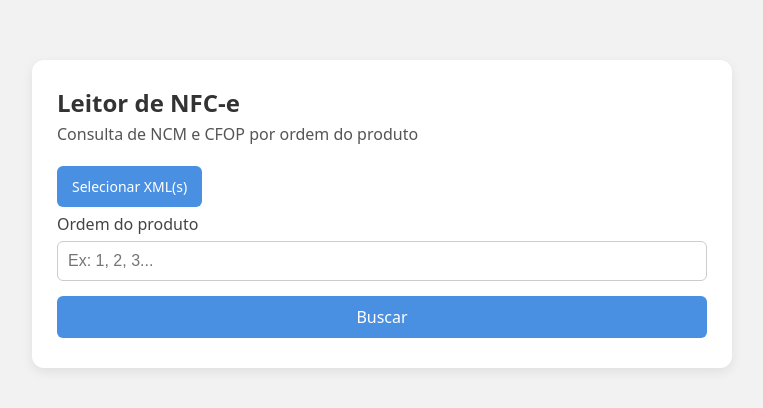
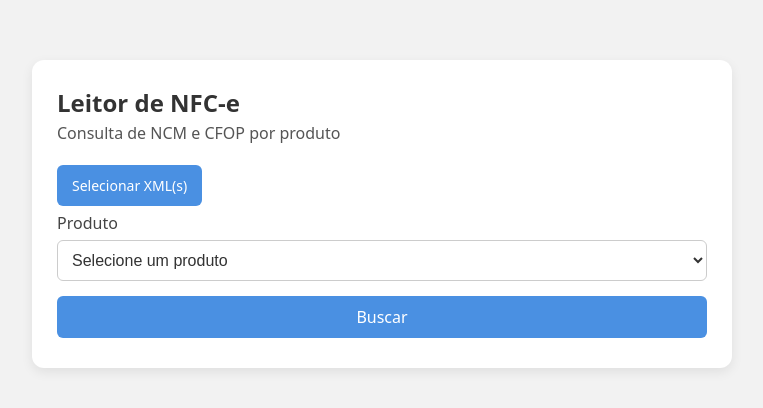
Before and after one commit to lucas-linhares/leitorxmlnfce, a React (Vite) app: page / in a window 1280 px wide. Shown: the part 186-594 px from the top of the page, without its empty margins (258-1021 px from the left). Built offline with nearby package versions, Linux system fonts and the light colour scheme.

Commit message:
altera tipo do campo produto para select

```diff
--- a/src/App.jsx
+++ b/src/App.jsx
@@ -57,8 +57,33 @@ export default function App() {
       setXmlSelecionado(file.name);
       setChaveInfo({ chave, valida: validarChave(chave) });
       setResultado(null);
+      setOrdemProduto("");
     };
     reader.readAsText(file);
+  }
+
+  function getProdutosDoXmlSelecionado() {
+    const doc = xmlDocs.find(d => d.nome === xmlSelecionado)?.xml;
+    if (!doc) return [];
+
+    let itens = Array.from(doc.getElementsByTagNameNS(NAMESPACE, "det"));
+    if (itens.length === 0) itens = Array.from(doc.getElementsByTagName("det"));
+
+    return itens.map((item, index) => {
+      const prod =
+        item.getElementsByTagNameNS(NAMESPACE, "prod")[0] ||
+        item.getElementsByTagName("prod")[0];
+
+      const xProd =
+        prod?.getElementsByTagNameNS(NAMESPACE, "xProd")[0]?.textContent ||
+        prod?.getElementsByTagName("xProd")[0]?.textContent ||
+        "Produto sem descrição";
+
+      return {
+        ordem: index + 1,
+        descricao: xProd
+      };
+    });
   }
 
   function buscarProduto() {
@@ -102,17 +127,14 @@ export default function App() {
     });
   }
 
-  // 🔹 NOVA FUNÇÃO – consulta NCM atualizado no Portal Único Siscomex
   function consultarNcmAtualizado(ncm) {
     if (!ncm || ncm === "—") return;
 
     const ncmLimpo = ncm.replace(/\D/g, "");
     if (ncmLimpo.length < 2) return;
 
-    const ncmBase = ncmLimpo.slice(0, -1); // remove o último dígito
-
+    const ncmBase = ncmLimpo.slice(0, -1);
     const url = `https://portalunico.siscomex.gov.br/classif/#/nomenclatura/${ncmBase}?criterio=${ncmLimpo}`;
-
     window.open(url, "_blank");
   }
 
@@ -121,7 +143,7 @@ export default function App() {
       <section className="card">
         <header className="header">
           <h1>Leitor de NFC-e</h1>
-          <p>Consulta de NCM e CFOP por ordem do produto</p>
+          <p>Consulta de NCM e CFOP por produto</p>
         </header>
 
         <div className="form">
@@ -139,9 +161,7 @@ export default function App() {
 
           {xmlDocs.length > 0 && (
             <div style={{ marginBottom: "15px" }}>
-              <label style={{ fontSize: "14px", marginBottom: "5px", display: "block" }}>
-                Selecione o arquivo:
-              </label>
+              <label>Selecione o arquivo:</label>
               <select
                 className="xml-select"
                 value={xmlSelecionado}
@@ -154,6 +174,7 @@ export default function App() {
                     valida: validarChave(doc.chave)
                   });
                   setResultado(null);
+                  setOrdemProduto("");
                 }}
               >
                 {xmlDocs.map(doc => (
@@ -172,14 +193,20 @@ export default function App() {
             </div>
           )}
 
-          <label>Ordem do produto</label>
-          <input
-            type="number"
-            min="1"
+          {/* 🔹 DROPDOWN DE PRODUTOS */}
+          <label>Produto</label>
+          <select
+            className="xml-select"
             value={ordemProduto}
             onChange={e => setOrdemProduto(e.target.value)}
-            placeholder="Ex: 1, 2, 3..."
-          />
+          >
+            <option value="">Selecione um produto</option>
+            {getProdutosDoXmlSelecionado().map(p => (
+              <option key={p.ordem} value={p.ordem}>
+                {p.ordem} - {p.descricao}
+              </option>
+            ))}
+          </select>
 
           <button onClick={buscarProduto}>Buscar</button>
         </div>
@@ -195,12 +222,11 @@ export default function App() {
                 <div><span>NCM</span><strong>{resultado.ncm}</strong></div>
                 <div><span>CFOP</span><strong>{resultado.cfop}</strong></div>
 
-                {/* 🔹 BOTÃO DE CONSULTA DO NCM ATUALIZADO */}
                 <div style={{ display: "flex", justifyContent: "flex-end" }}>
                   <button
                     style={{ marginTop: "12px", backgroundColor: "#357ab8", color: "#fff" }}
                     onClick={() => consultarNcmAtualizado(resultado.ncm)}
-                    >
+                  >
                     Consultar NCM atualizado
                   </button>
                 </div>
```
